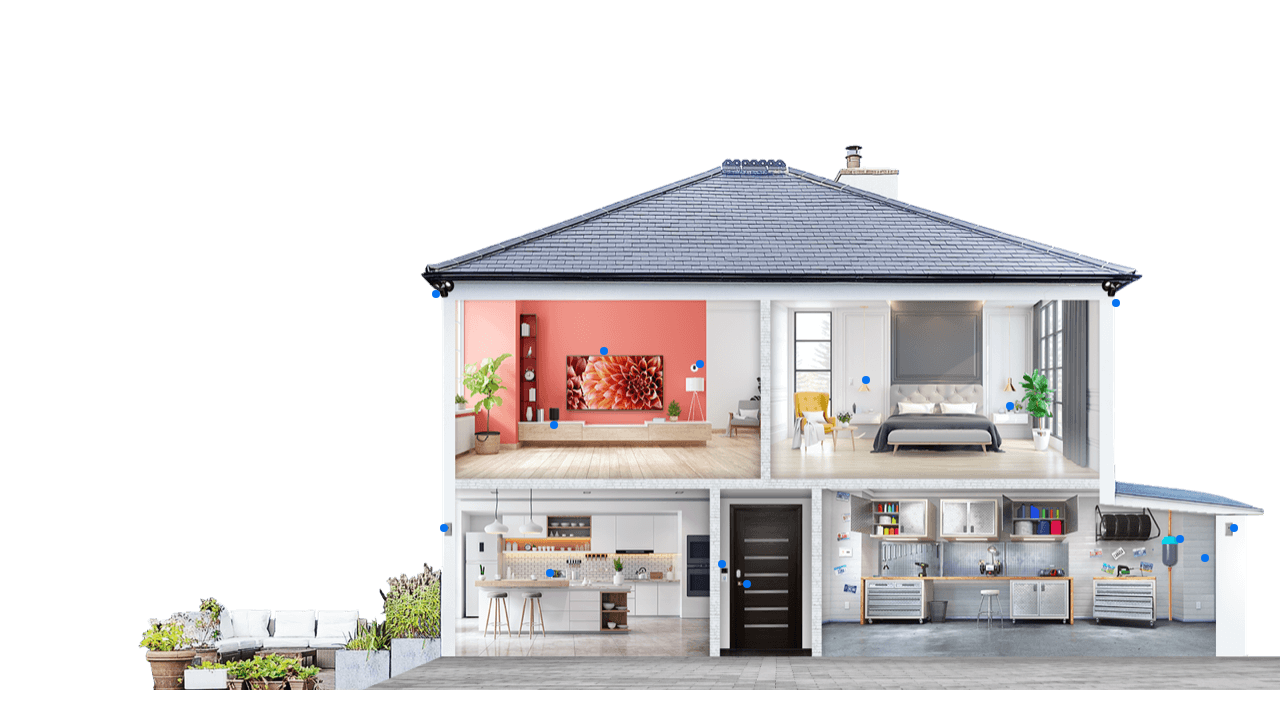
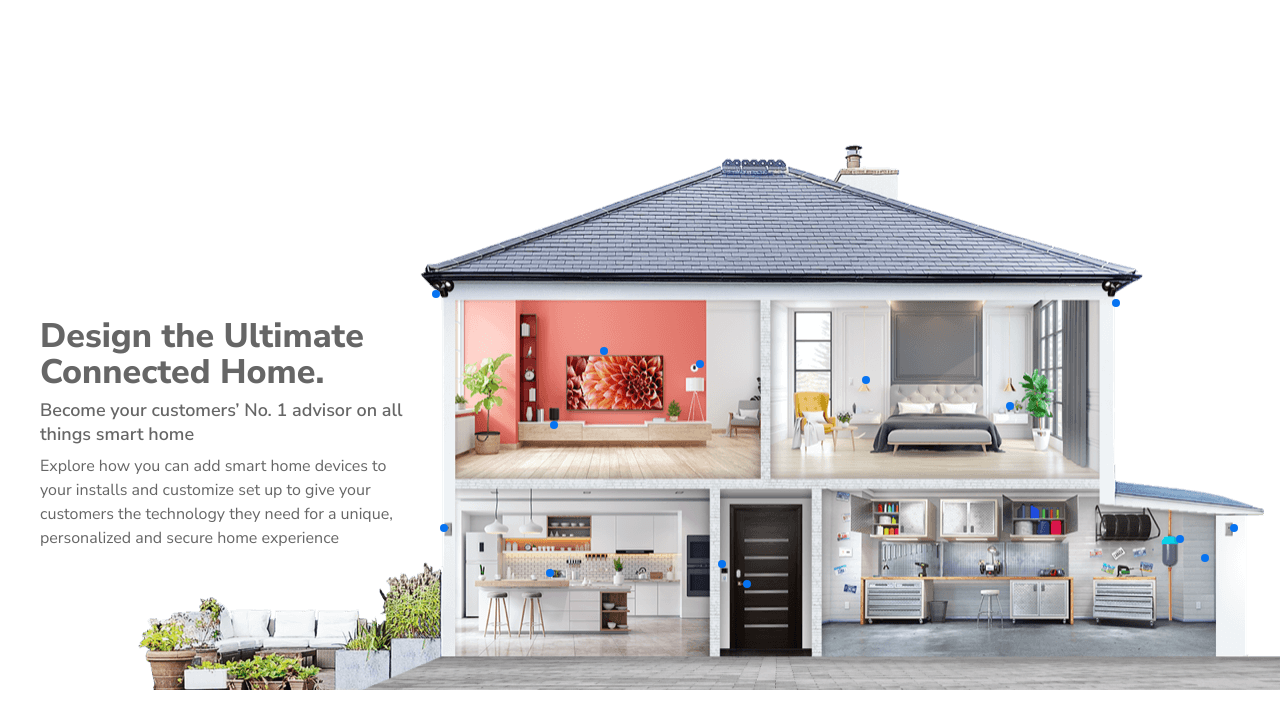
Before and after one commit to cowboysr0ck9/smart-home, a React (Create React App) app: page / in a window 1280 px wide. Shown: the top 728 px of the page. Built offline with nearby package versions, Linux system fonts and the light colour scheme.

Commit message:
Added Hero Copy Text

```diff
--- a/src/HeroImage.tsx
+++ b/src/HeroImage.tsx
@@ -33,6 +33,22 @@ function HeroImage() {
 
     return (
         <div id="homeMap">
+            <div className="adi-hero-lead--copy-holder">
+                <h2 className="adi-hero-lead--copy-title">
+                    Design the Ultimate<br></br>Connected Home.
+                </h2>
+                <p className="adi-hero-lead--copy-tagline">
+                    Become your customers’ No. 1 advisor on all things smart
+                    home
+                </p>
+                <p className="adi-hero-lead--copy-text">
+                    Explore how you can add smart home devices to your installs
+                    and customize set up to give your customers the technology
+                    they need for a unique, personalized and secure home
+                    experience
+                </p>
+            </div>
+
             <ul className="adi--card-list">
                 {PRODUCT_CARDS.map((c) => {
                     const {
--- a/src/assets/scss/_variables.scss
+++ b/src/assets/scss/_variables.scss
@@ -9,7 +9,7 @@ body {
     overflow-x: hidden;
 }
 
-@-webkit-keyframes pulsate {
+@keyframes pulsate {
     0% {
         -webkit-transform: scale(0.1, 0.1);
         opacity: 0;
@@ -201,10 +201,11 @@ body {
     font-size: 13px;
     font-weight: 500;
     letter-spacing: 0;
-    padding: 8px 48px;
+    padding: 8px;
     display: inline-block;
     border: 2px solid #004da6;
     border-radius: 8px;
+    width: 100%;
     text-decoration: none;
     transition: all 0.3s ease-in-out;
 }
@@ -290,3 +291,36 @@ svg.pulse-svg .third-circle {
         opacity: 0;
     }
 }
+
+// Main Hero Copy Text
+.adi-hero-lead--copy-holder {
+    display: block;
+    position: absolute;
+    width: 371px;
+    top: 318px;
+    left: 40px;
+}
+
+.adi-hero-lead--copy-title {
+    color: #666666;
+    font-size: 34px;
+    font-weight: 900;
+    letter-spacing: 0;
+    line-height: 36px;
+    margin-bottom: 8px;
+}
+.adi-hero-lead--copy-tagline {
+    color: #666666;
+    font-size: 18px;
+    font-weight: 600;
+    letter-spacing: 0;
+    line-height: 24px;
+    margin-bottom: 8px;
+}
+
+.adi-hero-lead--copy-text {
+    color: #666666;
+    font-size: 16px;
+    letter-spacing: 0;
+    line-height: 24px;
+}
```
